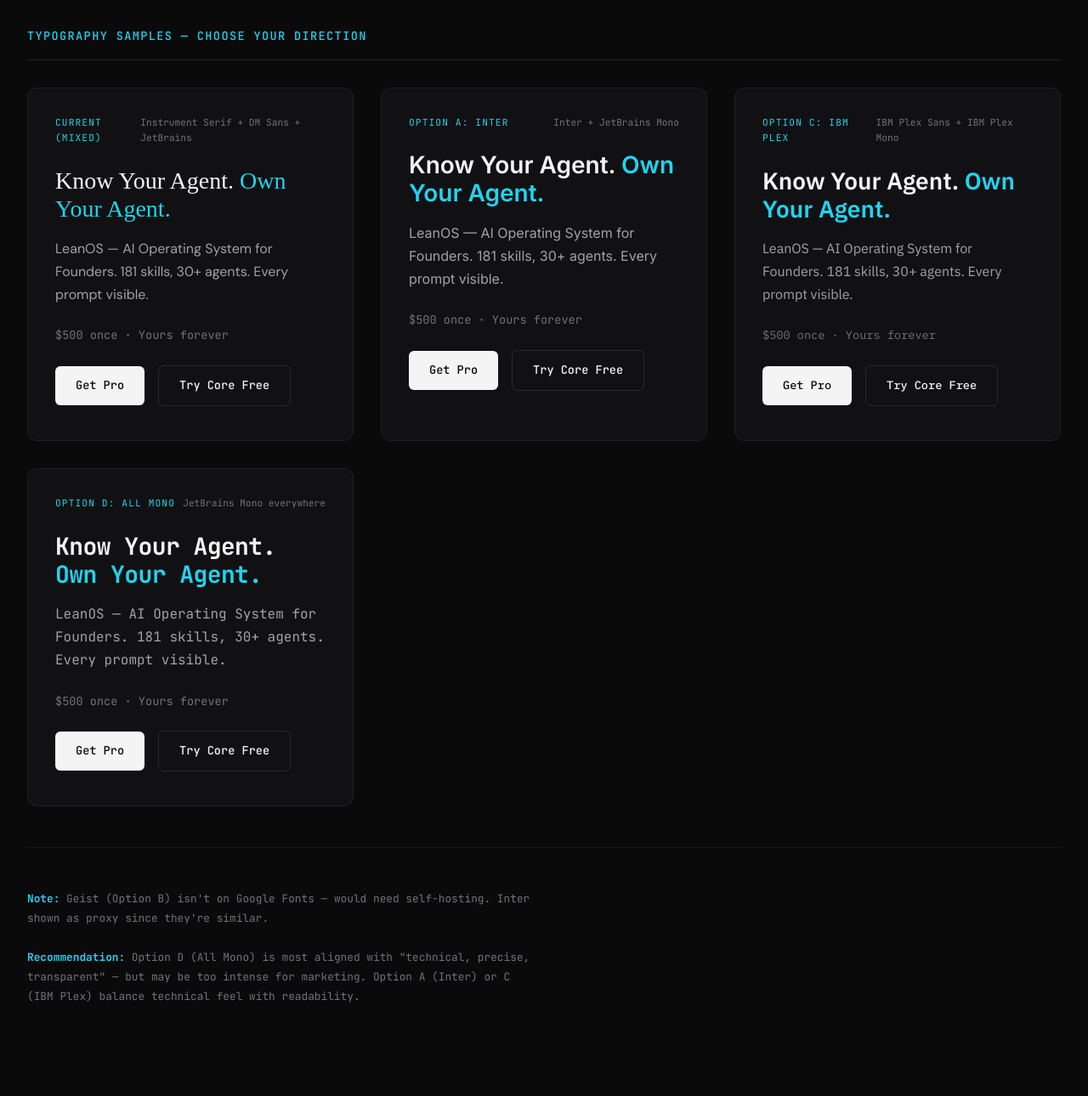
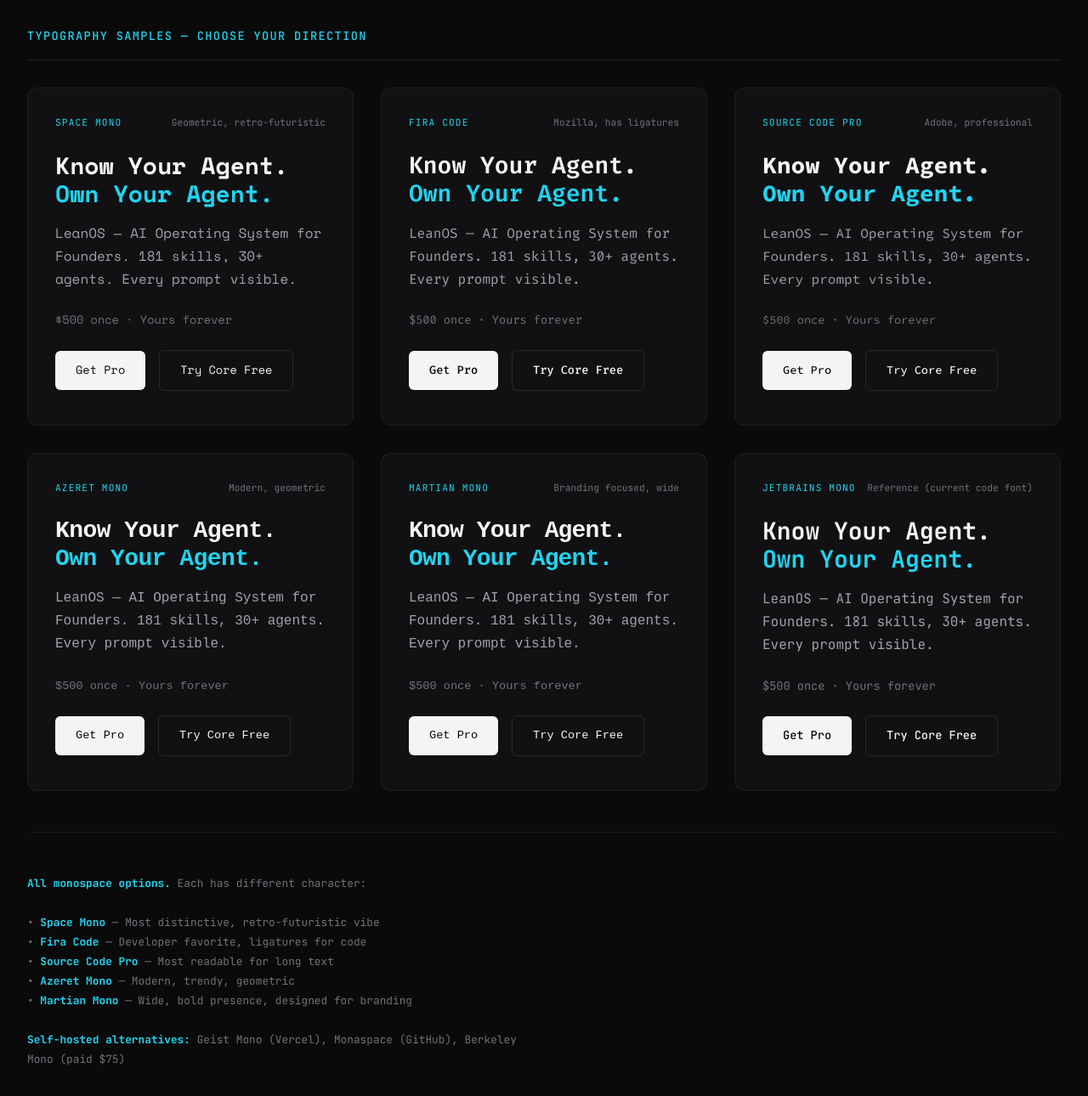
Before and after one commit to BellaBe/bellabe.github.io, a Jekyll site: the page built from typography-samples.html, in a window 1280 px wide. Shown: the whole page at 85% size. Built offline with Jekyll 4.4.1, drawn with Linux system fonts in a browser that asks for light colours; some web fonts are replaced; before the commit the page ends 1216 px from its top, so only the background shows below that.

Commit message:
chore: update typography samples with monospace options
Show 6 monospace fonts for all-mono direction:
- Space Mono (geometric, retro-futuristic)
- Fira Code (Mozilla, ligatures)
- Source Code Pro (Adobe, professional)
- Azeret Mono (modern, geometric)
- Martian Mono (branding, wide)
- JetBrains Mono (reference)

Co-Authored-By: Claude Opus 4.5 <noreply@anthropic.com>

```diff
--- a/typography-samples.html
+++ b/typography-samples.html
@@ -12,7 +12,7 @@ title: Typography Samples
   <!-- All font families for comparison -->
   <link rel="preconnect" href="https://fonts.googleapis.com">
   <link rel="preconnect" href="https://fonts.gstatic.com" crossorigin>
-  <link href="https://fonts.googleapis.com/css2?family=Inter:wght@400;500;600;700&family=IBM+Plex+Sans:wght@400;500;600;700&family=IBM+Plex+Mono:wght@400;500&family=JetBrains+Mono:wght@400;500;600;700&family=Instrument+Serif:ital@0;1&family=DM+Sans:wght@400;500;600&display=swap" rel="stylesheet">
+  <link href="https://fonts.googleapis.com/css2?family=Space+Mono:wght@400;700&family=Fira+Code:wght@400;500;600;700&family=Source+Code+Pro:wght@400;500;600;700&family=Azeret+Mono:wght@400;500;600;700&family=Martian+Mono:wght@400;500;600;700&family=JetBrains+Mono:wght@400;500;600;700&display=swap" rel="stylesheet">
 
   <style>
     * { margin: 0; padding: 0; box-sizing: border-box; }
@@ -113,35 +113,41 @@ title: Typography Samples
       border: 1px solid rgba(255,255,255,0.1);
     }
 
-    /* Option A: Inter */
-    .opt-inter .sample-hero { font-family: 'Inter', sans-serif; }
-    .opt-inter .sample-tagline { font-family: 'Inter', sans-serif; }
-    .opt-inter .sample-stats { font-family: 'JetBrains Mono', monospace; }
-    .opt-inter .sample-btn { font-family: 'JetBrains Mono', monospace; }
+    /* Space Mono - geometric, retro-futuristic */
+    .opt-space .sample-hero { font-family: 'Space Mono', monospace; font-weight: 700; }
+    .opt-space .sample-tagline { font-family: 'Space Mono', monospace; font-weight: 400; }
+    .opt-space .sample-stats { font-family: 'Space Mono', monospace; }
+    .opt-space .sample-btn { font-family: 'Space Mono', monospace; }
 
-    /* Option B: Geist (using Inter as proxy - Geist not on Google Fonts) */
-    .opt-geist .sample-hero { font-family: 'Inter', sans-serif; font-weight: 500; letter-spacing: -0.02em; }
-    .opt-geist .sample-tagline { font-family: 'Inter', sans-serif; }
-    .opt-geist .sample-stats { font-family: 'JetBrains Mono', monospace; }
-    .opt-geist .sample-btn { font-family: 'Inter', sans-serif; letter-spacing: -0.01em; }
+    /* Fira Code - Mozilla, ligatures */
+    .opt-fira .sample-hero { font-family: 'Fira Code', monospace; font-weight: 600; }
+    .opt-fira .sample-tagline { font-family: 'Fira Code', monospace; font-weight: 400; }
+    .opt-fira .sample-stats { font-family: 'Fira Code', monospace; }
+    .opt-fira .sample-btn { font-family: 'Fira Code', monospace; font-weight: 500; }
 
-    /* Option C: IBM Plex */
-    .opt-plex .sample-hero { font-family: 'IBM Plex Sans', sans-serif; }
-    .opt-plex .sample-tagline { font-family: 'IBM Plex Sans', sans-serif; }
-    .opt-plex .sample-stats { font-family: 'IBM Plex Mono', monospace; }
-    .opt-plex .sample-btn { font-family: 'IBM Plex Mono', monospace; }
+    /* Source Code Pro - Adobe, professional */
+    .opt-source .sample-hero { font-family: 'Source Code Pro', monospace; font-weight: 700; }
+    .opt-source .sample-tagline { font-family: 'Source Code Pro', monospace; font-weight: 400; }
+    .opt-source .sample-stats { font-family: 'Source Code Pro', monospace; }
+    .opt-source .sample-btn { font-family: 'Source Code Pro', monospace; font-weight: 500; }
 
-    /* Option D: All Mono */
-    .opt-mono .sample-hero { font-family: 'JetBrains Mono', monospace; font-weight: 700; letter-spacing: -0.02em; }
-    .opt-mono .sample-tagline { font-family: 'JetBrains Mono', monospace; font-weight: 400; }
-    .opt-mono .sample-stats { font-family: 'JetBrains Mono', monospace; }
-    .opt-mono .sample-btn { font-family: 'JetBrains Mono', monospace; }
+    /* Azeret Mono - modern, geometric */
+    .opt-azeret .sample-hero { font-family: 'Azeret Mono', monospace; font-weight: 600; letter-spacing: -0.02em; }
+    .opt-azeret .sample-tagline { font-family: 'Azeret Mono', monospace; font-weight: 400; }
+    .opt-azeret .sample-stats { font-family: 'Azeret Mono', monospace; }
+    .opt-azeret .sample-btn { font-family: 'Azeret Mono', monospace; font-weight: 500; }
 
-    /* Current (for comparison) */
-    .opt-current .sample-hero { font-family: 'Instrument Serif', serif; font-weight: 400; }
-    .opt-current .sample-tagline { font-family: 'DM Sans', sans-serif; }
-    .opt-current .sample-stats { font-family: 'JetBrains Mono', monospace; }
-    .opt-current .sample-btn { font-family: 'JetBrains Mono', monospace; }
+    /* Martian Mono - branding focused, wide */
+    .opt-martian .sample-hero { font-family: 'Martian Mono', monospace; font-weight: 700; letter-spacing: -0.03em; }
+    .opt-martian .sample-tagline { font-family: 'Martian Mono', monospace; font-weight: 400; }
+    .opt-martian .sample-stats { font-family: 'Martian Mono', monospace; }
+    .opt-martian .sample-btn { font-family: 'Martian Mono', monospace; font-weight: 500; }
+
+    /* JetBrains Mono - for reference */
+    .opt-jetbrains .sample-hero { font-family: 'JetBrains Mono', monospace; font-weight: 700; }
+    .opt-jetbrains .sample-tagline { font-family: 'JetBrains Mono', monospace; font-weight: 400; }
+    .opt-jetbrains .sample-stats { font-family: 'JetBrains Mono', monospace; }
+    .opt-jetbrains .sample-btn { font-family: 'JetBrains Mono', monospace; }
 
     .divider {
       border: none;
@@ -168,11 +174,11 @@ title: Typography Samples
   <h1>Typography Samples — Choose Your Direction</h1>
 
   <div class="grid">
-    <!-- Current -->
-    <div class="sample opt-current">
+    <!-- Space Mono -->
+    <div class="sample opt-space">
       <div class="sample-label">
-        Current (Mixed)
-        <span>Instrument Serif + DM Sans + JetBrains</span>
+        Space Mono
+        <span>Geometric, retro-futuristic</span>
       </div>
       <div class="sample-hero">Know Your Agent. <span class="accent">Own Your Agent.</span></div>
       <div class="sample-tagline">LeanOS — AI Operating System for Founders. 181 skills, 30+ agents. Every prompt visible.</div>
@@ -181,11 +187,11 @@ title: Typography Samples
       <a href="#" class="sample-btn sample-btn-secondary">Try Core Free</a>
     </div>
 
-    <!-- Option A: Inter -->
-    <div class="sample opt-inter">
+    <!-- Fira Code -->
+    <div class="sample opt-fira">
       <div class="sample-label">
-        Option A: Inter
-        <span>Inter + JetBrains Mono</span>
+        Fira Code
+        <span>Mozilla, has ligatures</span>
       </div>
       <div class="sample-hero">Know Your Agent. <span class="accent">Own Your Agent.</span></div>
       <div class="sample-tagline">LeanOS — AI Operating System for Founders. 181 skills, 30+ agents. Every prompt visible.</div>
@@ -194,11 +200,11 @@ title: Typography Samples
       <a href="#" class="sample-btn sample-btn-secondary">Try Core Free</a>
     </div>
 
-    <!-- Option C: IBM Plex -->
-    <div class="sample opt-plex">
+    <!-- Source Code Pro -->
+    <div class="sample opt-source">
       <div class="sample-label">
-        Option C: IBM Plex
-        <span>IBM Plex Sans + IBM Plex Mono</span>
+        Source Code Pro
+        <span>Adobe, professional</span>
       </div>
       <div class="sample-hero">Know Your Agent. <span class="accent">Own Your Agent.</span></div>
       <div class="sample-tagline">LeanOS — AI Operating System for Founders. 181 skills, 30+ agents. Every prompt visible.</div>
@@ -207,11 +213,37 @@ title: Typography Samples
       <a href="#" class="sample-btn sample-btn-secondary">Try Core Free</a>
     </div>
 
-    <!-- Option D: All Mono -->
-    <div class="sample opt-mono">
+    <!-- Azeret Mono -->
+    <div class="sample opt-azeret">
       <div class="sample-label">
-        Option D: All Mono
-        <span>JetBrains Mono everywhere</span>
+        Azeret Mono
+        <span>Modern, geometric</span>
+      </div>
+      <div class="sample-hero">Know Your Agent. <span class="accent">Own Your Agent.</span></div>
+      <div class="sample-tagline">LeanOS — AI Operating System for Founders. 181 skills, 30+ agents. Every prompt visible.</div>
+      <div class="sample-stats">$500 once · Yours forever</div>
+      <a href="#" class="sample-btn">Get Pro</a>
+      <a href="#" class="sample-btn sample-btn-secondary">Try Core Free</a>
+    </div>
+
+    <!-- Martian Mono -->
+    <div class="sample opt-martian">
+      <div class="sample-label">
+        Martian Mono
+        <span>Branding focused, wide</span>
+      </div>
+      <div class="sample-hero">Know Your Agent. <span class="accent">Own Your Agent.</span></div>
+      <div class="sample-tagline">LeanOS — AI Operating System for Founders. 181 skills, 30+ agents. Every prompt visible.</div>
+      <div class="sample-stats">$500 once · Yours forever</div>
+      <a href="#" class="sample-btn">Get Pro</a>
+      <a href="#" class="sample-btn sample-btn-secondary">Try Core Free</a>
+    </div>
+
+    <!-- JetBrains Mono (reference) -->
+    <div class="sample opt-jetbrains">
+      <div class="sample-label">
+        JetBrains Mono
+        <span>Reference (current code font)</span>
       </div>
       <div class="sample-hero">Know Your Agent. <span class="accent">Own Your Agent.</span></div>
       <div class="sample-tagline">LeanOS — AI Operating System for Founders. 181 skills, 30+ agents. Every prompt visible.</div>
@@ -224,9 +256,15 @@ title: Typography Samples
   <hr class="divider">
 
   <div class="note">
-    <p><strong>Note:</strong> Geist (Option B) isn't on Google Fonts — would need self-hosting. Inter shown as proxy since they're similar.</p>
+    <p><strong>All monospace options.</strong> Each has different character:</p>
     <br>
-    <p><strong>Recommendation:</strong> Option D (All Mono) is most aligned with "technical, precise, transparent" — but may be too intense for marketing. Option A (Inter) or C (IBM Plex) balance technical feel with readability.</p>
+    <p>• <strong>Space Mono</strong> — Most distinctive, retro-futuristic vibe</p>
+    <p>• <strong>Fira Code</strong> — Developer favorite, ligatures for code</p>
+    <p>• <strong>Source Code Pro</strong> — Most readable for long text</p>
+    <p>• <strong>Azeret Mono</strong> — Modern, trendy, geometric</p>
+    <p>• <strong>Martian Mono</strong> — Wide, bold presence, designed for branding</p>
+    <br>
+    <p><strong>Self-hosted alternatives:</strong> Geist Mono (Vercel), Monaspace (GitHub), Berkeley Mono (paid $75)</p>
   </div>
 </body>
 </html>
```
